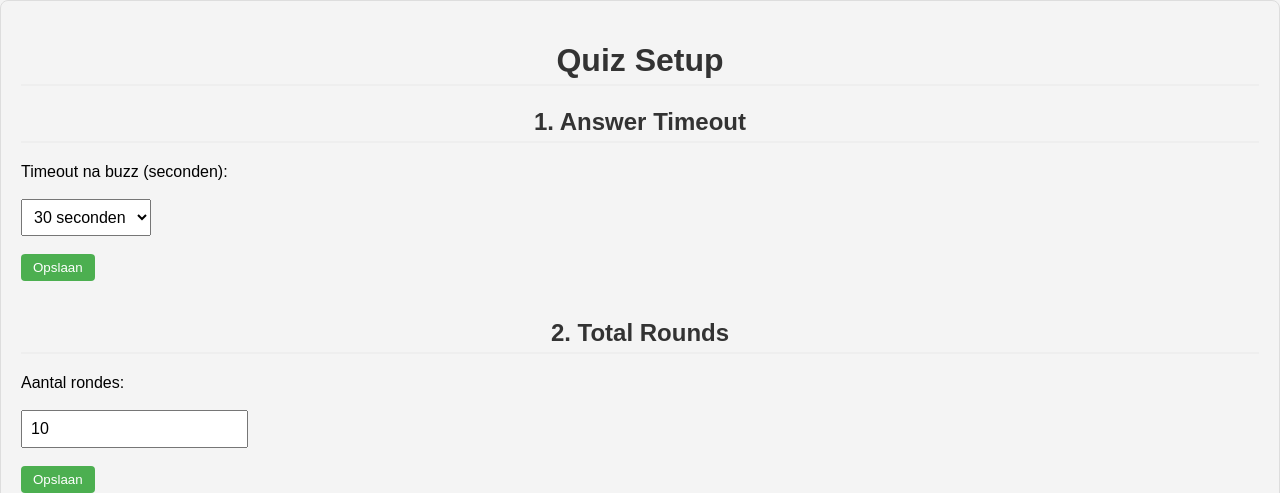
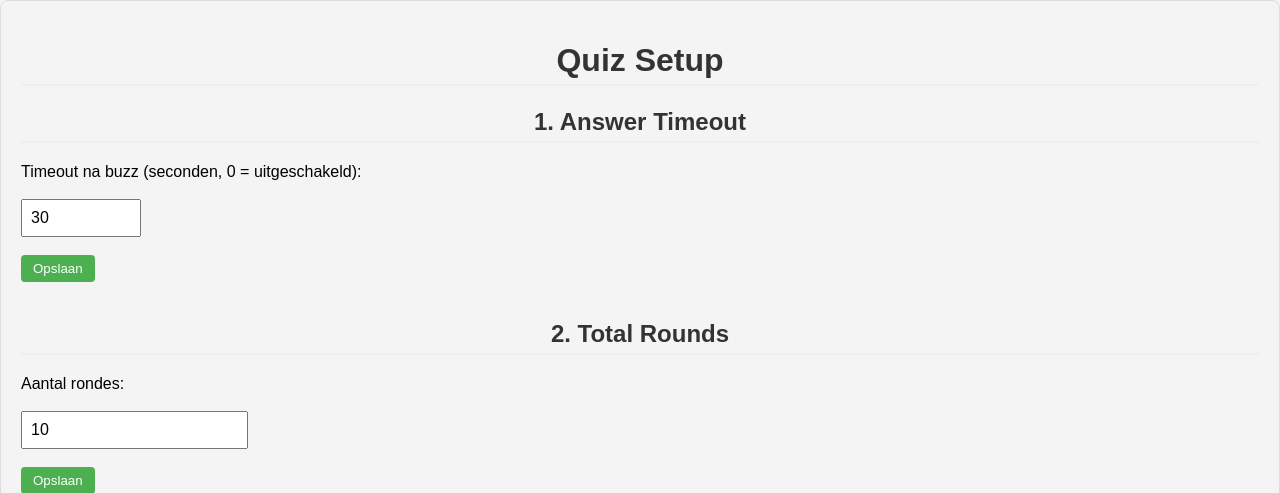
Before and after one commit to hghaken/quiz-buttons-2026, a Flask app: page /setup in a window 1280 px wide. Shown: the top 493 px of the page. Run offline with Flask 3, Linux system fonts and the light colour scheme; parts of the project's set-up code (start-up, migrations or seed data) failed here and were passed over.

Commit message:
Replace timeout dropdown with number input, support 0 to disable timeout
- setup.html: free-entry number field (min=0) replaces fixed dropdown
- server.py: start_answer_timer skips when ANSWER_TIMEOUT == 0

Co-Authored-By: Claude Sonnet 4.6 <noreply@anthropic.com>

```diff
--- a/raspberry_pi/server.py
+++ b/raspberry_pi/server.py
@@ -145,6 +145,10 @@ def unlock_buttons():
 
 def start_answer_timer():
     global answer_end_time, timer_thread
+    if ANSWER_TIMEOUT == 0:
+        print("Answer timer disabled (timeout = 0)")
+        answer_end_time = None
+        return
     print(f"Starting answer timer for {ANSWER_TIMEOUT} seconds")
     answer_end_time = time.time() + ANSWER_TIMEOUT
     def timer_func():
--- a/raspberry_pi/templates/setup.html
+++ b/raspberry_pi/templates/setup.html
@@ -10,15 +10,10 @@
     <!-- Answer Timeout -->
     <h2>1. Answer Timeout</h2>
     <form action="/set_timeout" method="post">
-        <label for="timeout">Timeout na buzz (seconden):</label><br><br>
-        <select name="timeout" id="timeout" style="padding:8px; font-size:16px;">
-            <option value="15"  {% if current_timeout == 15 %}selected{% endif %}>15 seconden</option>
-            <option value="20"  {% if current_timeout == 20 %}selected{% endif %}>20 seconden</option>
-            <option value="25"  {% if current_timeout == 25 %}selected{% endif %}>25 seconden</option>
-            <option value="30"  {% if current_timeout == 30 %}selected{% endif %}>30 seconden</option>
-            <option value="40"  {% if current_timeout == 40 %}selected{% endif %}>40 seconden</option>
-            <option value="60"  {% if current_timeout == 60 %}selected{% endif %}>60 seconden</option>
-        </select>
+        <label for="timeout">Timeout na buzz (seconden, 0 = uitgeschakeld):</label><br><br>
+        <input type="number" name="timeout" id="timeout"
+               value="{{ current_timeout }}" min="0"
+               style="padding:8px; font-size:16px; width:100px;">
         <br><br>
         <input type="submit" value="Opslaan" class="save-button">
     </form>
```
